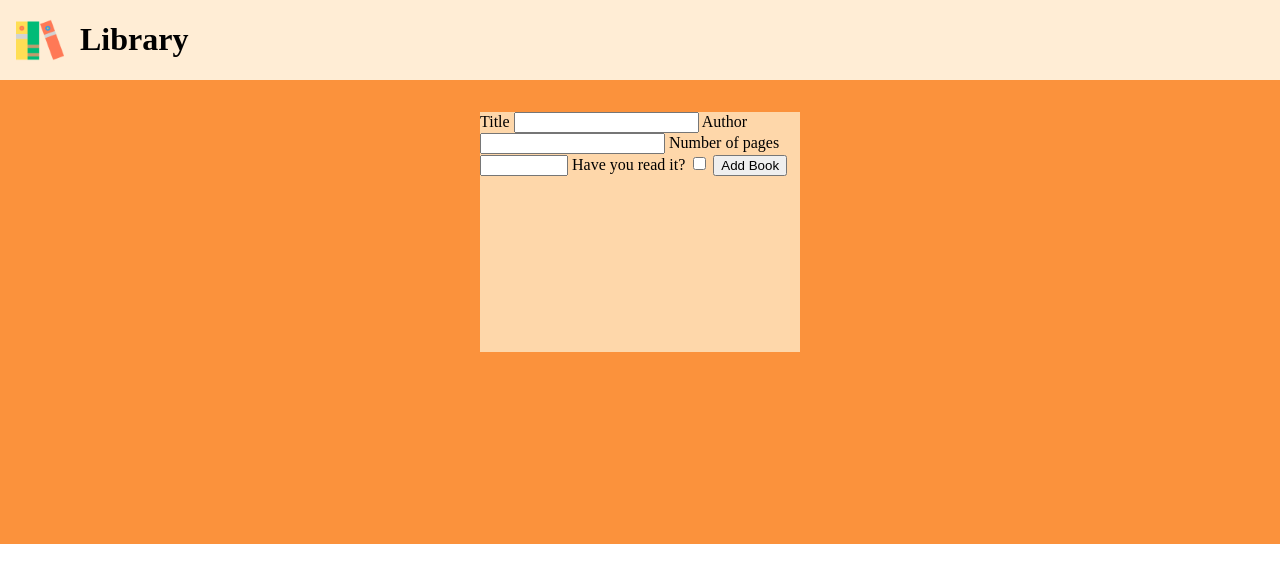
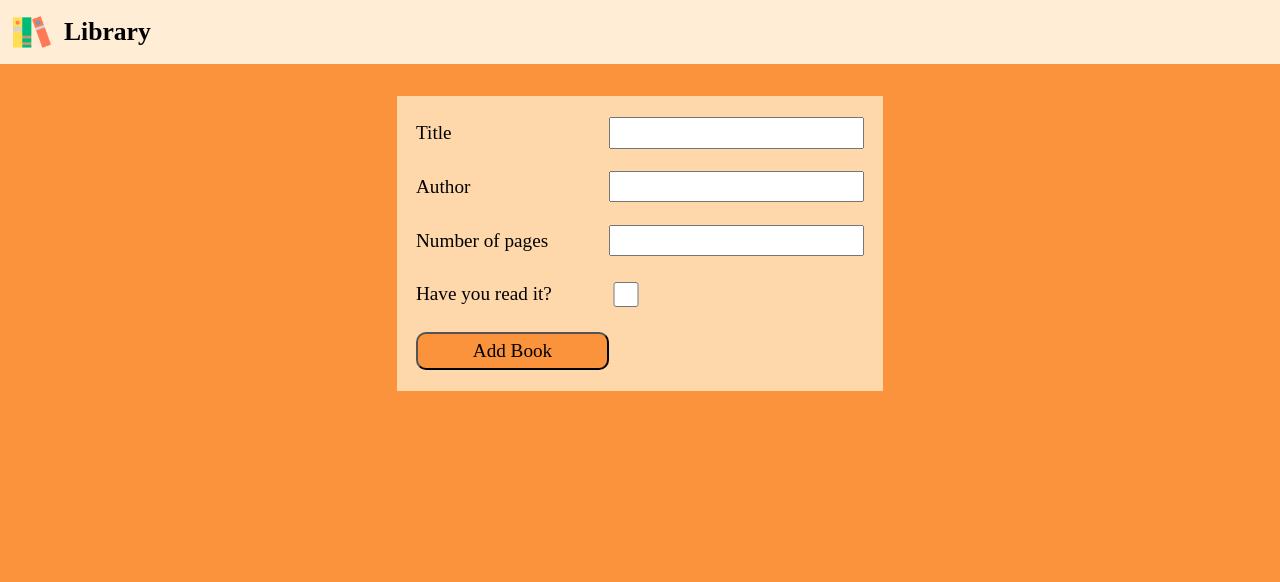
Before and after one commit to Rue281/Library, a plain HTML site: page index.html in a window 1280 px wide. Both pictures are taken after a click on the button 640 px from the left and 149 px from the top of the page. Drawn offline with Linux system fonts and the light colour scheme; a web font is replaced by a local one.

Commit message:
creating project ui

```diff
--- a/index.html
+++ b/index.html
@@ -16,7 +16,9 @@
     <div class="container">
         <div class="books-container">
             <button id="add"><i class="fa-solid fa-plus"></i></button>
+            <div class="books-grid"></div>
         </div>
+
 
         <form id="book-form" method="post" onsubmit="return false">
 
@@ -36,6 +38,7 @@
 
         </form>
 
+
     </div>
 
     <script src="script.js"></script>
--- a/script.js
+++ b/script.js
@@ -1,6 +1,7 @@
 let form = document.getElementById("book-form");
 let container = document.getElementsByClassName("container")[0];
 let booksContainer = document.getElementsByClassName("books-container")[0];
+let booksGrid = document.getElementsByClassName("books-grid")[0];
 let addBtn = document.getElementById("add");
 let iTag = addBtn.getElementsByClassName("fa-plus")[0];
 let submitBtn = document.getElementById("submitBtn");
@@ -8,7 +9,6 @@ let title = document.getElementById("title");
 let author = document.getElementById("author");
 let pages = document.getElementById("pages");
 let readCheckBox = document.getElementById("read");
-
 
 function Book(title,author,pages,readCheckBox){
     this.title = title;
@@ -26,11 +26,16 @@ function Book(title,author,pages,readCheckBox){
 let myLibrary = [];
 
 addBtn.addEventListener("click",function(){
-    //When the user clicks the button, open the form
+    //add animation-related classes to submit button
     iTag.classList.add("fa-beat");
     iTag.style =
     "--fa-animation-duration: 1s;--fa-animation-iteration-count: 1;";
-    form.style.display = "block";
+    //When the user clicks the button, display the form
+    form.style.display = "grid";
+    form.style.gridTemplateColumns = "1fr 1fr";
+    form.style.rowGap = "1em";
+    form.style.alignItems = "center";
+
     booksContainer.style.opacity = "0.1";
 });
 
@@ -38,53 +43,30 @@ addBtn.addEventListener("click",function(){
 window.onload = function(){
 
     document.onclick = function(e){
-        if(e.target === container){
-            //close the form
+        console.log(e.target);
+
+        //###TODO :should be handeled by event propagation ###
+            if(e.target === container ||
+                e.target === document.getElementsByTagName("header")[0]
+                ){
+
+                //close the form and remove grid-related styles
                 form.style.display = "none";
+                form.style.removeProperty("grid-template-columns");
+                form.style.removeProperty("row-gap");
+                form.style.removeProperty("align-items");
+
                 //clear form fields
                 clear();
                 //remove animation-related classes
                 iTag.classList.remove("fa-beat");
-            iTag.style.removeProperty("--fa-animation-duration","--fa-animation-iteration-count");
+                iTag.style.removeProperty("--fa-animation-duration");
+                iTag.style.removeProperty("--fa-animation-iteration-count");
                 booksContainer.style.opacity = "1";
             }
     };
 };
 
-
-
-// When the user clicks anywhere outside of the form, close it and clear form fields
-/*window.onclick = function(event) {
-
-        if(event.target !==form){
-            //close the form
-            //form.style.display = "none";
-            //clear form fields
-            clear();
-            //remove animation-related classes
-            iTag.classList.remove("fa-beat");
-            iTag.style.removeProperty("--fa-animation-duration","--fa-animation-iteration-count");
-            console.log("event.target NOT EQUAL THE FORM");
-        }
-        else{
-            console.log("event.target == form");
-        }
-
-
-    /*if (event.target == form) {
-
-        //remove animation class
-        iTag.classList.remove("fa-beat");
-        iTag.style.removeProperty("--fa-animation-duration","--fa-animation-iteration-count");
-        //form.style.removeProperty("position");
-
-        //if form display: block change it to none
-        form.style.display = "none";
-        //form.style.removeProperty("position");
-
-        clear();
-    }
-  }*/
 
 //add books to myLibrary
 submitBtn.addEventListener("click",function(event){
@@ -114,13 +96,21 @@ function clear(){
 
 //create books grids
 function createBooksGrid(title,author,numberOfPages,readCheckBox){
-let books = document.createElement("div");
-books.id = "books";
-booksContainer.appendChild(books);
+let book = document.createElement("div");
+book.id = "book";
+//set book styles
+book.style.background ="#ffedd5";
+book.style.textAlign = "center";
+book.style.padding = "1em";
+book.style.borderRadius = "15px";
+book.style.height = "15vmax";
+book.style.width = "15vmax";
+book.style.fontSize = "1vmax";
+booksGrid.appendChild(book);
 
 let bookInfo = document.createElement("div");
 bookInfo.id = "book-info";
-books.appendChild(bookInfo);
+book.appendChild(bookInfo);
 
 let bookTitle = document.createElement("h1");
 bookTitle.id = "book-title";
@@ -139,6 +129,6 @@ bookInfo.appendChild(bookPages);
 
 let bookRead = document.createElement("h3");
 bookRead.id = "book-read";
-readCheckBox === true ? bookRead.textContent = "yes" : bookRead.textContent = "no";
+readCheckBox === true ? bookRead.textContent = "finished reading" : bookRead.textContent = "not completed yet";
 bookInfo.appendChild(bookRead);
 }
--- a/styles.css
+++ b/styles.css
@@ -1,11 +1,70 @@
+/* vietnamese */
+@font-face {
+    font-family: 'Montserrat Alternates';
+    font-style: normal;
+    font-weight: 400;
+    font-display: swap;
+    src: url(https://fonts.gstatic.com/s/montserratalternates/v17/mFTvWacfw6zH4dthXcyms1lPpC8I_b0juU055KfQOJ0.woff2) format('woff2');
+    unicode-range: U+0102-0103, U+0110-0111, U+0128-0129, U+0168-0169, U+01A0-01A1, U+01AF-01B0, U+1EA0-1EF9, U+20AB;
+  }
+
+  /* cyrillic-ext */
+@font-face {
+    font-family: 'Roboto Serif';
+    font-style: normal;
+    font-weight: 400;
+    font-stretch: 100%;
+    font-display: swap;
+    src: url(https://fonts.gstatic.com/s/robotoserif/v8/R70mjywflP6FLr3gZx7K8UyuXDs9zVwDmXCb8lxYgmuimXPEWoRldX48gvjL4_HUPM_kB_qXSET5JCh0xOI.woff2) format('woff2');
+    unicode-range: U+0460-052F, U+1C80-1C88, U+20B4, U+2DE0-2DFF, U+A640-A69F, U+FE2E-FE2F;
+  }
+  /* vietnamese */
+  @font-face {
+    font-family: 'Roboto Serif';
+    font-style: normal;
+    font-weight: 400;
+    font-stretch: 100%;
+    font-display: swap;
+    src: url(https://fonts.gstatic.com/s/robotoserif/v8/R70mjywflP6FLr3gZx7K8UyuXDs9zVwDmXCb8lxYgmuimXPEWoRldX48gvjL4_HUPM_kB_qXSET5Jih0xOI.woff2) format('woff2');
+    unicode-range: U+0102-0103, U+0110-0111, U+0128-0129, U+0168-0169, U+01A0-01A1, U+01AF-01B0, U+1EA0-1EF9, U+20AB;
+  }
+  /* latin-ext */
+  @font-face {
+    font-family: 'Roboto Serif';
+    font-style: normal;
+    font-weight: 400;
+    font-stretch: 100%;
+    font-display: swap;
+    src: url(https://fonts.gstatic.com/s/robotoserif/v8/R70mjywflP6FLr3gZx7K8UyuXDs9zVwDmXCb8lxYgmuimXPEWoRldX48gvjL4_HUPM_kB_qXSET5Jyh0xOI.woff2) format('woff2');
+    unicode-range: U+0100-024F, U+0259, U+1E00-1EFF, U+2020, U+20A0-20AB, U+20AD-20CF, U+2113, U+2C60-2C7F, U+A720-A7FF;
+  }
+  /* latin */
+  @font-face {
+    font-family: 'Roboto Serif';
+    font-style: normal;
+    font-weight: 400;
+    font-stretch: 100%;
+    font-display: swap;
+    src: url(https://fonts.gstatic.com/s/robotoserif/v8/R70mjywflP6FLr3gZx7K8UyuXDs9zVwDmXCb8lxYgmuimXPEWoRldX48gvjL4_HUPM_kB_qXSET5KSh0.woff2) format('woff2');
+    unicode-range: U+0000-00FF, U+0131, U+0152-0153, U+02BB-02BC, U+02C6, U+02DA, U+02DC, U+2000-206F, U+2074, U+20AC, U+2122, U+2191, U+2193, U+2212, U+2215, U+FEFF, U+FFFD;
+  }
+
 body{
     margin: 0;
+    top: 0;
+    right: 0;
+    bottom: 0;
+    left: 0;
+    position: fixed;
+    background: #fb923c;
 }
 header{
+    font-size: 1vmax;
     display: flex;
     align-items: center;
     background: #ffedd5;
     padding: 0 1em;
+    font-family: 'Roboto Serif', serif;
 }
 
 header img{
@@ -18,35 +77,59 @@ header h1{
     display: flex;
     justify-content: center;
     padding: 2em;
-    /*position: relative;*/
-    background:#fb923c ;
-    height: 25em;
-}
-
-.books-container{
-    position: absolute;
-    opacity: 0.8;
-
+    height: 100%;
 }
 
 #add{
-    font-size: 4em;
-    width: 1.5em;
+    font-size: 4vmax;
+    width: 6vmax;
     background: #fed7aa;
     color: black;
     border: transparent;
     border-radius: 15px;
 }
+.books-grid{
+    display: grid;
+    grid-template-columns: repeat(4,1fr);
+    column-gap: 1em;
+    row-gap: 1em;
+}
 
 #book-form{
     display: none;
-    /*position: absolute;*/
+    padding: 1em;
     top: 0;
     left: 0;
-    /*opacity: 0.8;  /* for demo purpose  */
     z-index: 9;
-    height: 15em;
-    width: 20em;
+    height: 20vmax;
+    width: 35vmax;
     background:#fed7aa;
     overflow: auto;
+    font-family: 'Roboto Serif', serif;
+    font-size: 1.5vmax;
 }
+input {
+    height: 2vmax;
+    font-size: 1.5vmax;
+}
+#book-form button{
+    font-family: 'Roboto Serif', serif;
+    font-size: 1.5vmax;
+    background: #fb923c;
+    border-radius: 10px;
+    padding: 0.3em;
+}
+#read{
+    width: 2vmax;
+    accent-color: #fb923c;
+}
+
+.books-container{
+    padding: 2em;
+    display: flex;
+    flex-direction: column;
+    align-items: center;
+    row-gap: 2em;
+    position: absolute;
+   font-family: 'Montserrat Alternates', sans-serif;
+}
```
Lines whose indentation alone changed are shown as unchanged.
